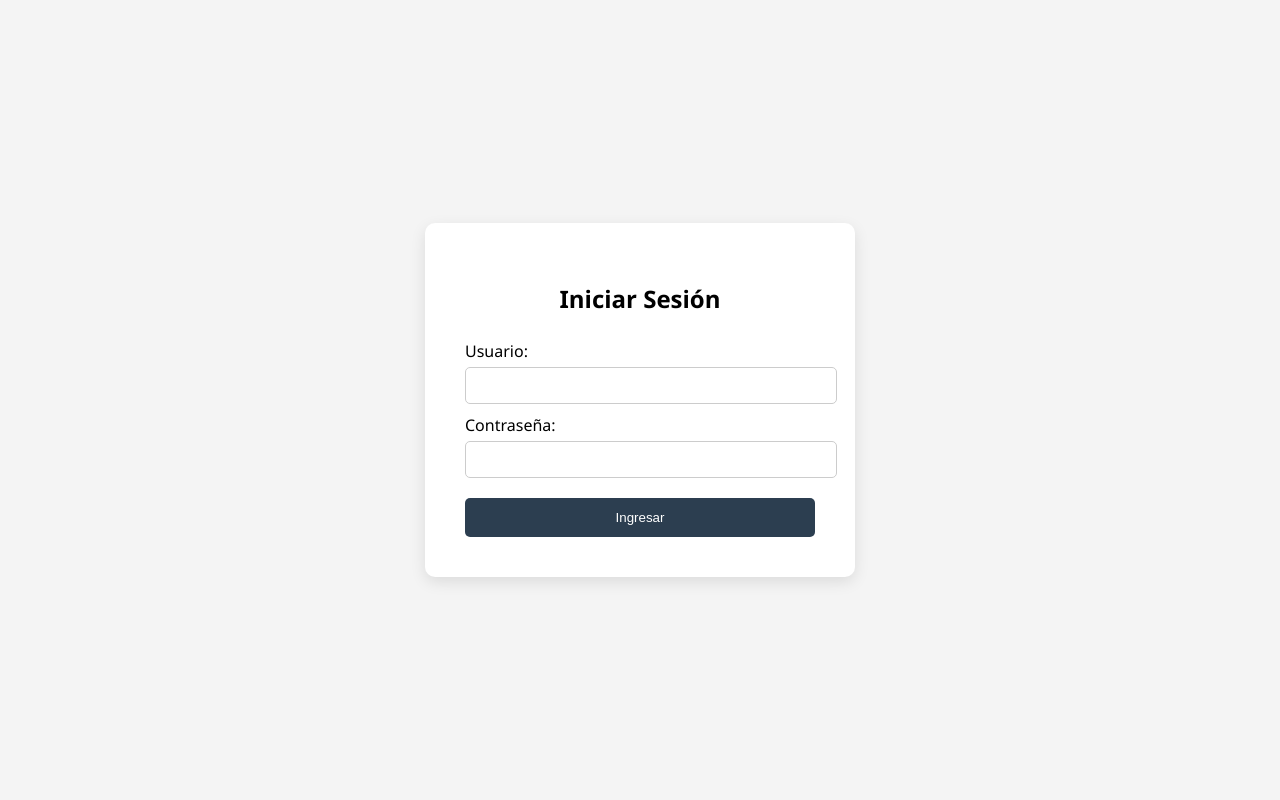
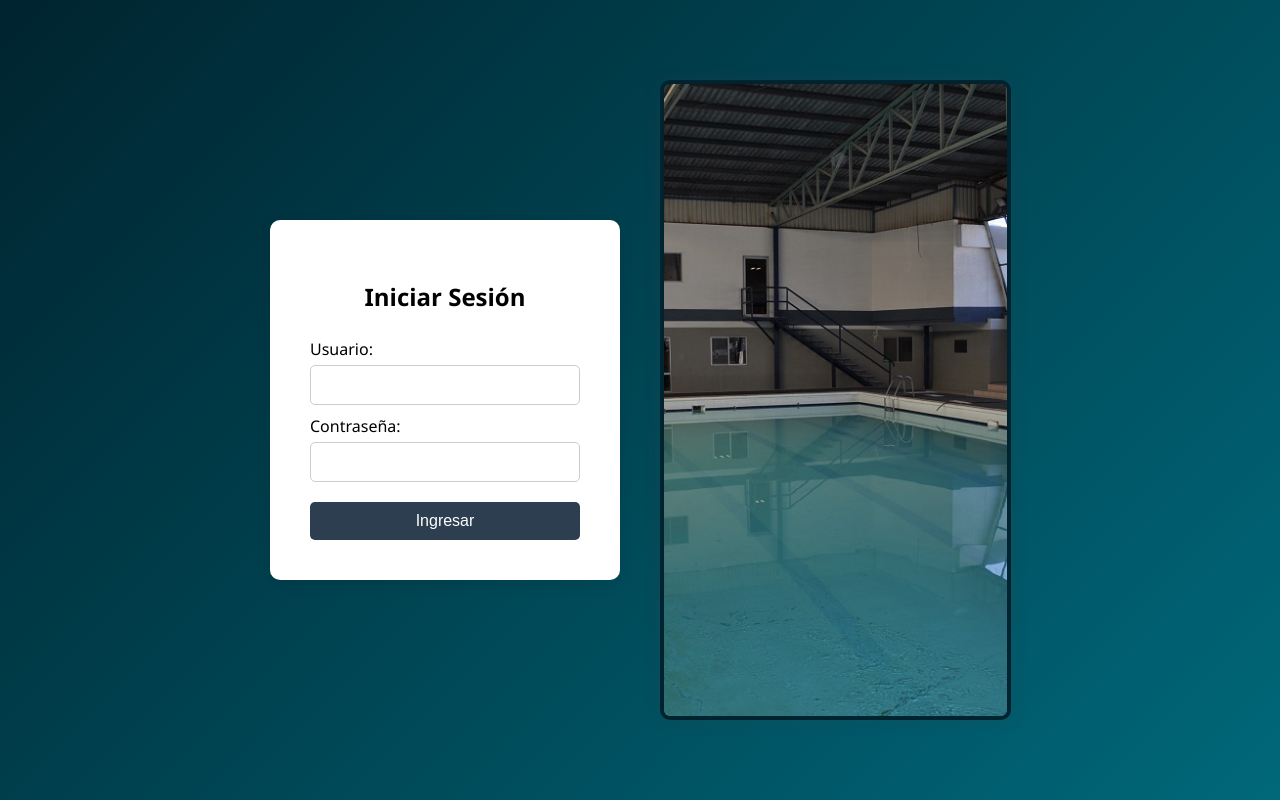
Before and after one commit to AlexandroDlv/AsISSSTE, a Django app: page /login/ in a window 1280 px wide. Run offline with Django 5.2, Linux system fonts and the light colour scheme.

Commit message:
login y pag principal terminadas

```diff
--- a/AsISSSTE/page/static/css/login.css
+++ b/AsISSSTE/page/static/css/login.css
@@ -1,18 +1,34 @@
+/* Global box-sizing para evitar inconsistencias */
+*, *::before, *::after {
+    box-sizing: border-box;
+}
+
+/* General */
 body, html {
     margin: 0;
     padding: 0;
     height: 100%;
     font-family: 'Segoe UI', sans-serif;
-    background-color: #f4f4f4;
+    background: linear-gradient(135deg, #00242f 0%, #00687a 100%);
 }
 
+/* Contenedor principal dividido en dos */
 .login-container {
+    display: flex;
+    height: 100vh;
+    gap: 0px; /* Espacio entre izquierda y derecha */
+    padding: 0 250px;
+}
+
+/* Mitades izquierda y derecha */
+.login-left, .login-right {
+    flex: 1;
     display: flex;
     justify-content: center;
     align-items: center;
-    height: 100vh;
 }
 
+/* Caja del formulario */
 .login-box {
     background-color: white;
     padding: 40px;
@@ -32,32 +48,53 @@ body, html {
 }
 
 .login-box input[type="text"],
-.login-box input[type="password"] {
+.login-box input[type="password"],
+.login-box button {
     width: 100%;
     padding: 10px;
     margin-top: 5px;
+    font-size: 16px;
+    border-radius: 5px;
     border: 1px solid #ccc;
-    border-radius: 5px;
 }
 
+/* Botón específico */
 .login-box button {
-    width: 100%;
-    margin-top: 20px;
-    padding: 12px;
-    background-color: #2c3e50;
+    background-color: #2c3e50; /* azul oscuro */
     color: white;
     border: none;
-    border-radius: 5px;
+    margin-top: 20px;
     cursor: pointer;
+    transition: background-color 0.3s ease;
 }
 
 .login-box button:hover {
     background-color: #1a252f;
 }
 
+/* Mensajes de error */
 .error {
     color: red;
     font-size: 14px;
     margin-top: 10px;
     text-align: center;
 }
+
+/* Contenedor de la imagen con borde azul */
+.image-container {
+    border: 4px solid #00242f; /* azul del botón */
+    border-radius: 10px;
+    overflow: hidden;
+    width: 90%;
+    max-width: 500px;
+    height: 80vh;
+    box-shadow: 0 0 15px rgba(44, 62, 80, 0.3);
+}
+
+/* Imagen dentro del contenedor */
+.image-container img {
+    width: 100%;
+    height: 100%;
+    object-fit: cover;
+    display: block;
+}
--- a/AsISSSTE/page/templates/login.html
+++ b/AsISSSTE/page/templates/login.html
@@ -8,6 +8,7 @@
 </head>
 <body>
     <div class="login-container">
+        <div class="login-left">
             <div class="login-box">
                 <h2>Iniciar Sesión</h2>
                 <form method="POST">
@@ -30,5 +31,12 @@
                 </form>
             </div>
         </div>
+
+        <div class="login-right">
+            <div class="image-container">
+                <img src="{% static 'resources/alberca_dep.jpeg' %}" alt="Imagen Alberca Deportivo">
+            </div>
+        </div>
+    </div>
 </body>
 </html>
```
Also changed, not shown: AsISSSTE/page/static/css/inicio.css (+16 -8 lines), AsISSSTE/page/templates/inicio.html (+4 -3 lines), AsISSSTE/page/static/resources/alberca_dep.jpeg (added), AsISSSTE/page/static/resources/deportivo.jpeg (added). Lines whose indentation alone changed are shown as unchanged.
